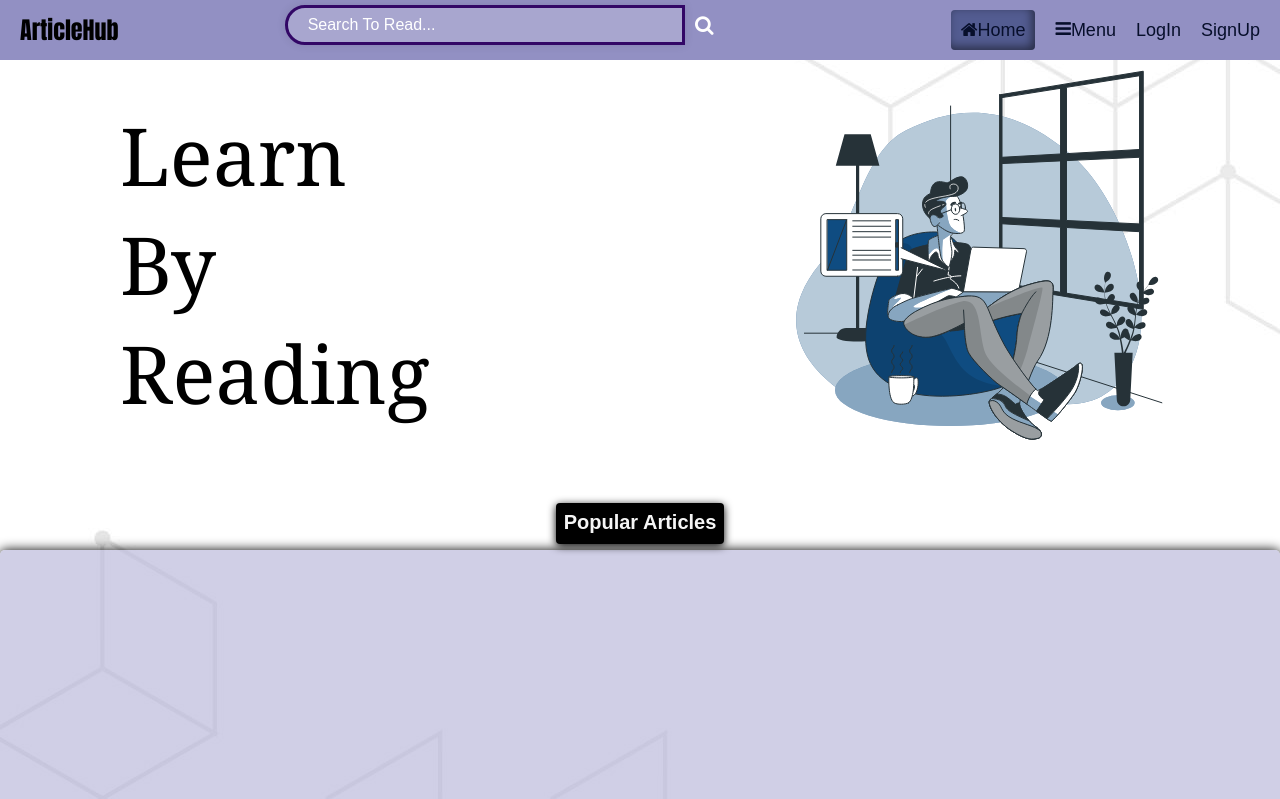
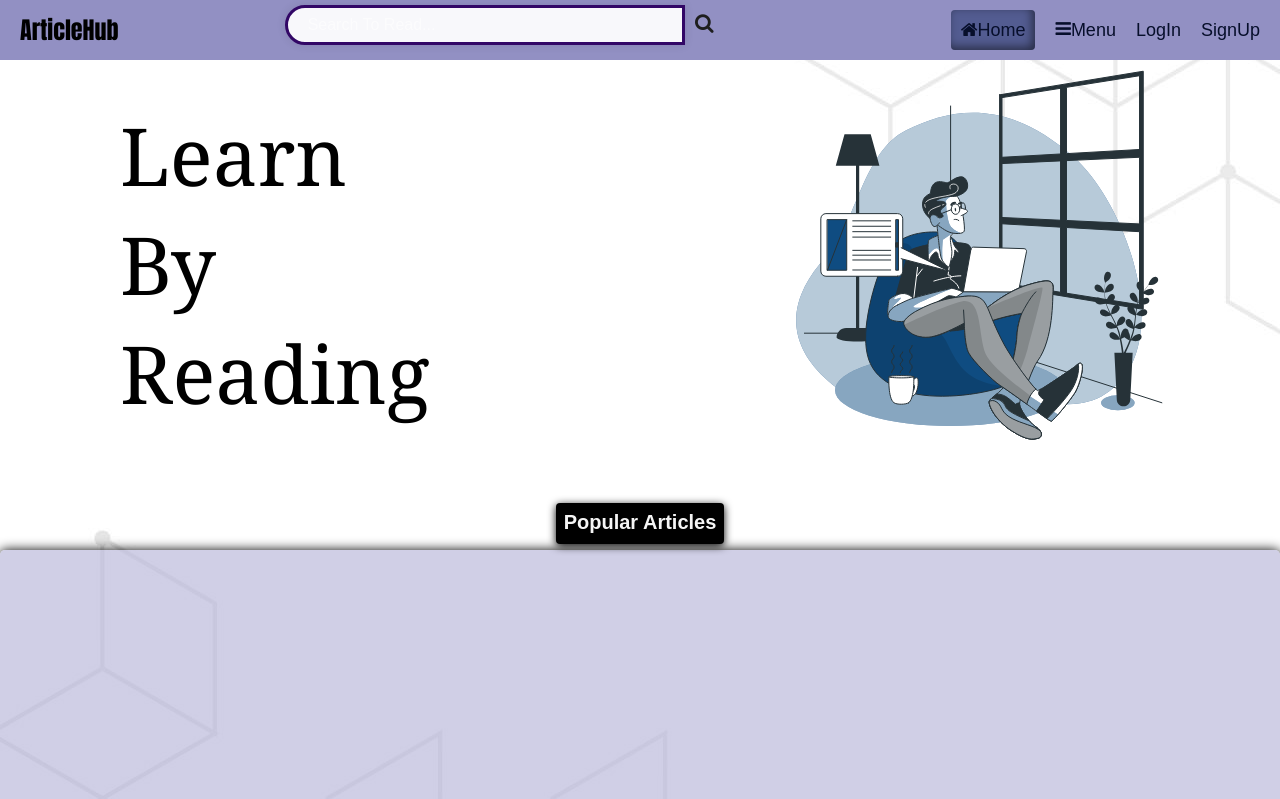
Before and after one commit to aarya626/ArticleHub, a Django app: page / in a window 1280 px wide. Shown: the top 799 px of the page. Run offline with Django 4.2, Linux system fonts and the light colour scheme; data that the repository does not hold is empty; some libraries are stand-ins or nearby versions; some web fonts are replaced.

Commit message:
remove some unwanted lines

```diff
--- a/static/css/indexstyle.css
+++ b/static/css/indexstyle.css
@@ -1027,6 +1027,8 @@ header.navBar {
   position: relative;
   width: 500px;
   max-width: 90%;
+  display: flex;
+  align-items: center;
 }
 
 .search-box input {
@@ -1036,19 +1038,20 @@ header.navBar {
   border-radius: 25px;
   padding: 0 25px;
   font-size: 16px;
-  background-color: rgba(255, 255, 255, 0.2);
-  color: #fff;
+  background-color: rgba(255, 255, 255, 0.936);
+  color: #3d3d3d;
   box-shadow: 0 0 10px rgba(0, 0, 0, 0.1);
   transition: background-color 0.3s ease;
+  margin-right: 5px;
 }
 
 .search-box input:focus {
-  background-color: rgba(255, 255, 255, 0.3);
+  background-color: rgba(255, 255, 255, 0.397);
   outline: none;
 }
 
 .search-box input::placeholder {
-  color: white;
+  color: rgba(255, 255, 255, 0.565);
 }
 
 .search-box button {
@@ -1056,12 +1059,14 @@ header.navBar {
   top: 50%;
   right: 15px;
   transform: translateY(-50%);
+  /* border-radius: 0 8px 8px 0; */
+  border: none;
   background-color: transparent;
-  border: none;
-  color: #fff;
+  color: #1e1e1e;
   font-size: 20px;
   cursor: pointer;
   transition: color 0.3s ease;
+
 }
 
 .search-box button:hover {
--- a/static/js/deleteaccount.js
+++ b/static/js/deleteaccount.js
@@ -6,11 +6,9 @@ deleteAccountForm.addEventListener('submit', handleDeleteAccount);
 function handleDeleteAccount(event) {
     event.preventDefault();
     errorMessageDiv.textContent = '';
-    // Get the password value from the form
     const password = document.getElementById('password').value;
     const formdata = new FormData();
     formdata.append('password',password);
-    // Send a fetch request to the server to delete the user account
     // console.log(password);
     fetch('/deleteyouraccount/',{
         method:'POST',
```
Also changed, not shown: login/templates/login/changeyourpassword.html (+1 -8 lines), login/templates/login/forgotpassword.html (+0 -7 lines), static/js/ProfileScript.js (+0 -33 lines).
